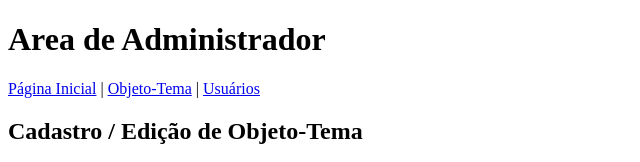
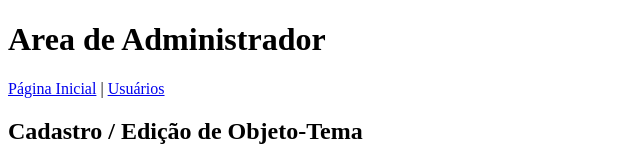
Before and after one commit to LucasSdZ-C/WebDev_L4b1, a plain HTML site: page objeto.html in a window 1280 px wide. Shown: the top 162 px of the page, without its empty margins (0-640 px from the left). Drawn offline with Linux system fonts and the light colour scheme.

Commit message:
Remove link to objeto.html from navigation

```diff
--- a/objeto.html
+++ b/objeto.html
@@ -11,7 +11,6 @@
 
     <nav>
         <a href="index.html">Página Inicial</a> |
-        <a href="objeto.html">Objeto-Tema</a> |
         <a href="usuarios.html">Usuários</a>
     </nav>
 
```
